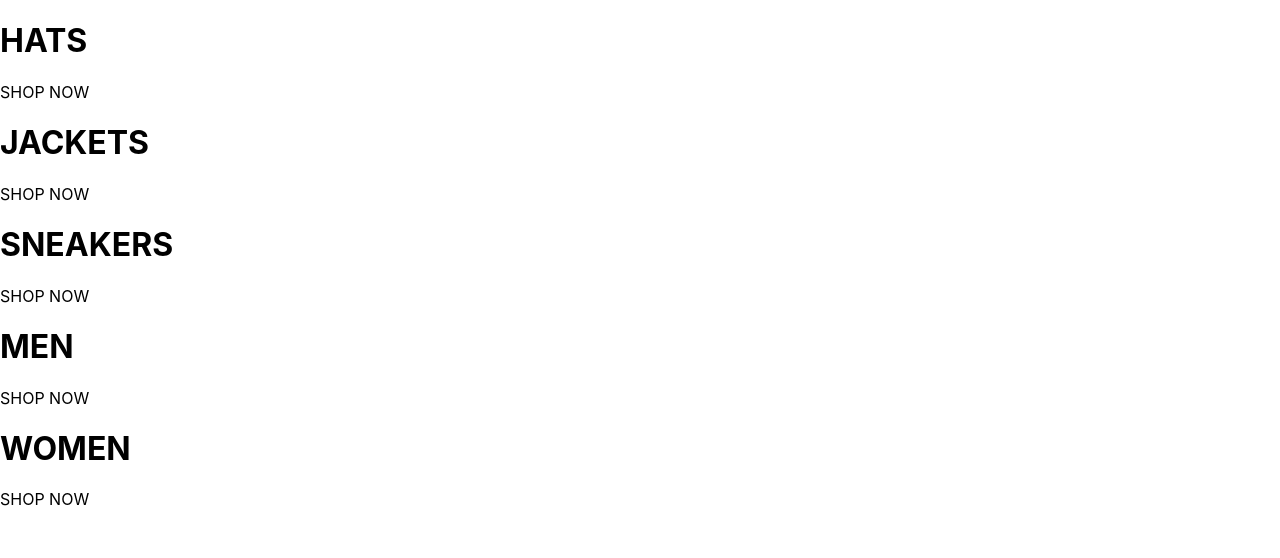
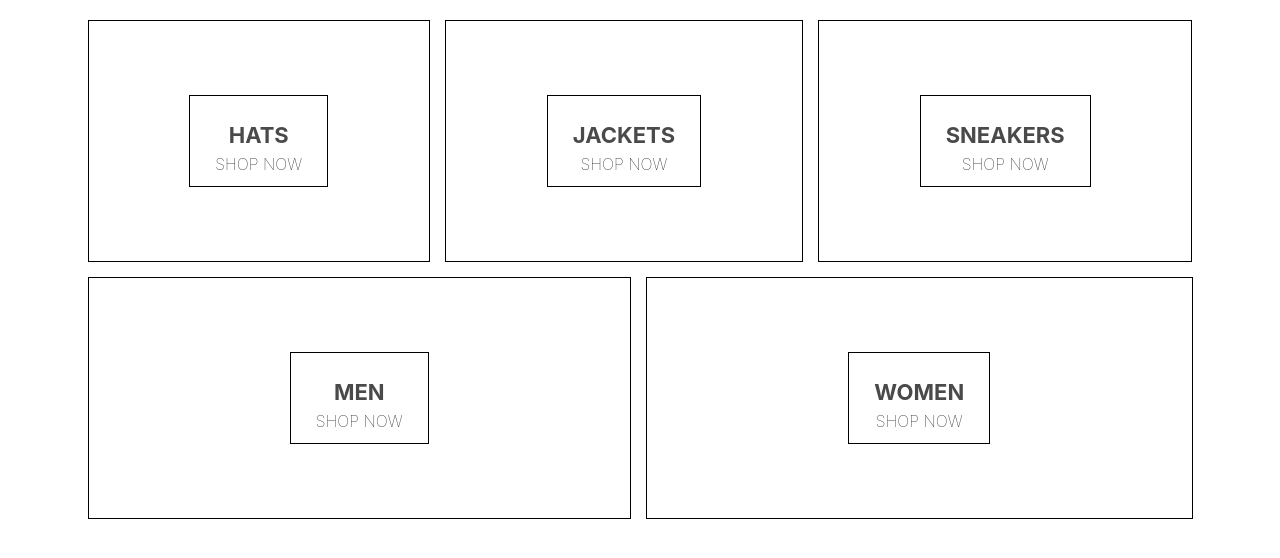
Before and after one commit to mahjabeensultana2012/poridhan-old, a React (Create React App) app in the folder My-project/poridhan/: page / in a window 1280 px wide. Shown: the top 558 px of the page. Built offline with nearby package versions, Linux system fonts and the light colour scheme; the HTML template or start-up script is replaced by a standard one.

Commit message:
add styles for homepage

```diff
--- a/My-project/poridhan/package.json
+++ b/My-project/poridhan/package.json
@@ -6,6 +6,7 @@
     "@testing-library/jest-dom": "^4.2.4",
     "@testing-library/react": "^9.4.0",
     "@testing-library/user-event": "^7.2.1",
+    "node-sass": "^4.13.0",
     "react": "^16.12.0",
     "react-dom": "^16.12.0",
     "react-scripts": "3.3.0"
--- a/My-project/poridhan/src/homepage.component.jsx
+++ b/My-project/poridhan/src/homepage.component.jsx
@@ -1,4 +1,5 @@
 import React from 'react';
+import './homepage.styles.scss';
 
 const HomePage = () => (
   <div className="homepage">
--- /dev/null
+++ b/My-project/poridhan/src/homepage.styles.scss
@@ -0,0 +1,45 @@
+.homepage {
+  display: flex;
+  flex-direction: column;
+  align-items: center;
+  padding: 20px 80px;
+}
+
+.directory-menu {
+  width: 100%;
+  display: flex;
+  flex-wrap: wrap;
+  justify-content: space-between;
+}
+
+.menu-item {
+  min-width: 30%;
+  height: 240px;
+  flex: 1 1 auto;
+  display: flex;
+  align-items: center;
+  justify-content: center;
+  border: 1px solid black;
+  margin: 0 7.5px 15px;
+
+  .content {
+    height: 90px;
+    border: 1px solid black;
+    display: flex;
+    flex-direction: column;
+    align-items: center;
+    justify-content: center;
+    padding: 0 25px;
+
+    .title {
+      font-weight: bold;
+      font-size: 22px;
+      color: #4a4a4a;
+      margin-bottom: 6px;
+    }
+    .subtitle {
+      font-size: 16px;
+      font-weight: lighter;
+    }
+  }
+}
```
Also changed, not shown: 1 other file (tests, documents, lock files or other folders).
